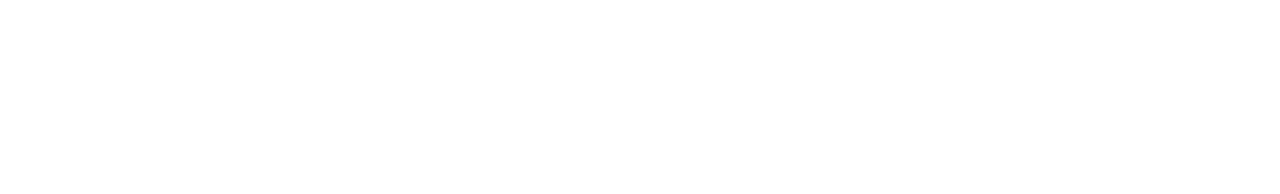
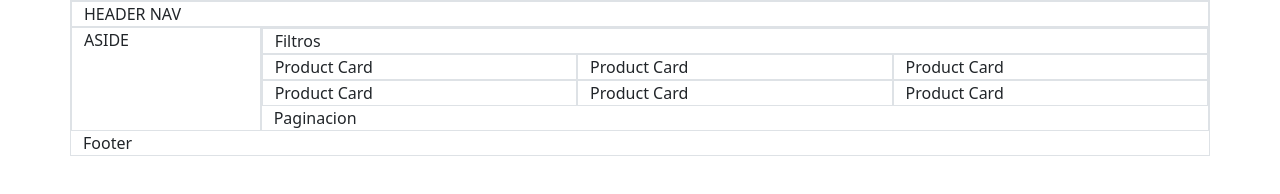
Before and after one commit to TeoLunas/desafio-bsale-frontend, a plain HTML site: page index.html in a window 1280 px wide. Drawn offline with nearby package versions, Linux system fonts and the light colour scheme.

Commit message:
Layout de pagina

```diff
--- a/index.html
+++ b/index.html
@@ -1,16 +1,47 @@
 <!DOCTYPE html>
 <html lang="es">
+
 <head>
     <meta charset="UTF-8">
     <meta http-equiv="X-UA-Compatible" content="IE=edge">
     <meta name="viewport" content="width=device-width, initial-scale=1.0">
-    <link href="https://cdn.jsdelivr.net/npm/bootstrap@5.2.2/dist/css/bootstrap.min.css" rel="stylesheet" integrity="sha384-Zenh87qX5JnK2Jl0vWa8Ck2rdkQ2Bzep5IDxbcnCeuOxjzrPF/et3URy9Bv1WTRi" crossorigin="anonymous">
-<script src="https://cdn.jsdelivr.net/npm/bootstrap@5.2.2/dist/js/bootstrap.bundle.min.js" integrity="sha384-OERcA2EqjJCMA+/3y+gxIOqMEjwtxJY7qPCqsdltbNJuaOe923+mo//f6V8Qbsw3" crossorigin="anonymous"></script>
+    <link href="https://cdn.jsdelivr.net/npm/bootstrap@5.2.2/dist/css/bootstrap.min.css" rel="stylesheet"
+        integrity="sha384-Zenh87qX5JnK2Jl0vWa8Ck2rdkQ2Bzep5IDxbcnCeuOxjzrPF/et3URy9Bv1WTRi" crossorigin="anonymous">
+    <script src="https://cdn.jsdelivr.net/npm/bootstrap@5.2.2/dist/js/bootstrap.bundle.min.js"
+        integrity="sha384-OERcA2EqjJCMA+/3y+gxIOqMEjwtxJY7qPCqsdltbNJuaOe923+mo//f6V8Qbsw3"
+        crossorigin="anonymous"></script>
     <title>E-commerce</title>
 </head>
+
 <body>
 
+    <div class="container">
+        <main class="row border">
+            <header class="col-12 border">HEADER NAV</header>
+            <section class="col-12">
+                <div class="row">
+                    <aside class="col-2 border">ASIDE</aside>
+                    <section class="col-10 border">
+                        <div class="row">
+                            <header class="col-12 border">Filtros</header>
+                            <section class="col-12">
+                                <div class="row">
+                                    <article class="col-4 border">Product Card</article>
+                                    <article class="col-4 border">Product Card</article>
+                                    <article class="col-4 border">Product Card</article>
+                                    <article class="col-4 border">Product Card</article>
+                                    <article class="col-4 border">Product Card</article>
+                                    <article class="col-4 border">Product Card</article>
+                                </div>
+                            </section>
+                            <footer class="col-12">Paginacion</footer>
+                        </div>
+                    </section>
+                </div>
+            </section>
+            <footer class="col-12">Footer</footer>
+        </main>
+    </div>
 
     <script src="./assets/js/main.js"></script>
 </body>
-</html>
```
